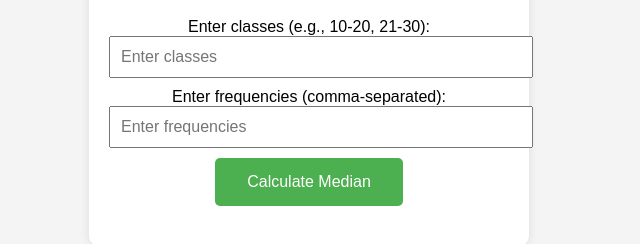
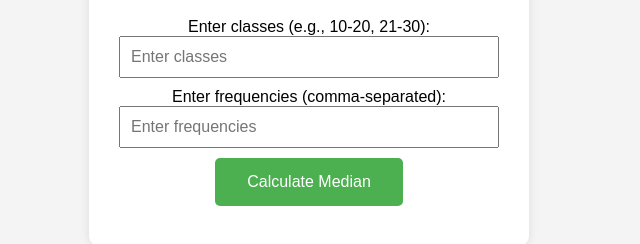
Before and after one commit to roshanpsiq/Mode, a plain HTML site: page index.html in a window 1280 px wide. Shown: the part 336-580 px from the top of the page, without its empty margins (331-971 px from the left). Drawn offline with Linux system fonts and the light colour scheme.

Commit message:
Update index.html

```diff
--- a/index.html
+++ b/index.html
@@ -29,10 +29,11 @@
         }
 
         input[type="text"] {
-            width: 100%;
+            width: calc(100% - 20px);
             padding: 10px;
             margin-bottom: 10px;
             font-size: 16px;
+            box-sizing: border-box;
         }
 
         button {
```
